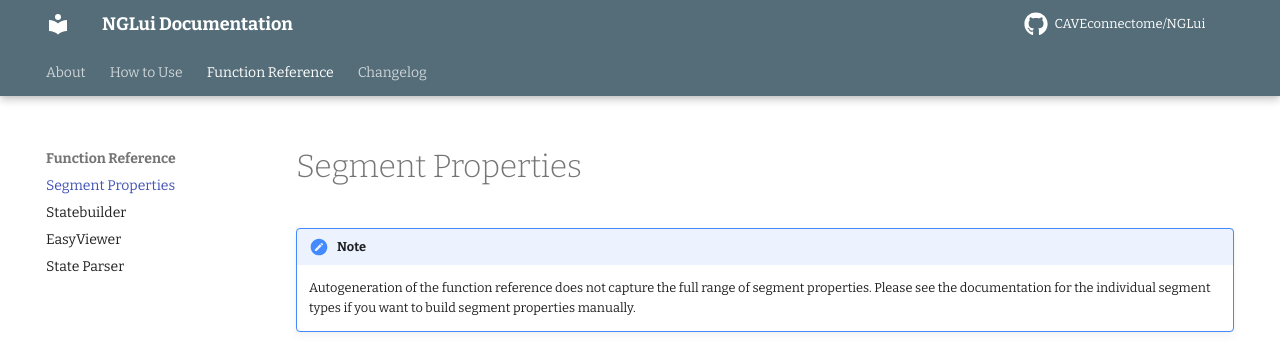
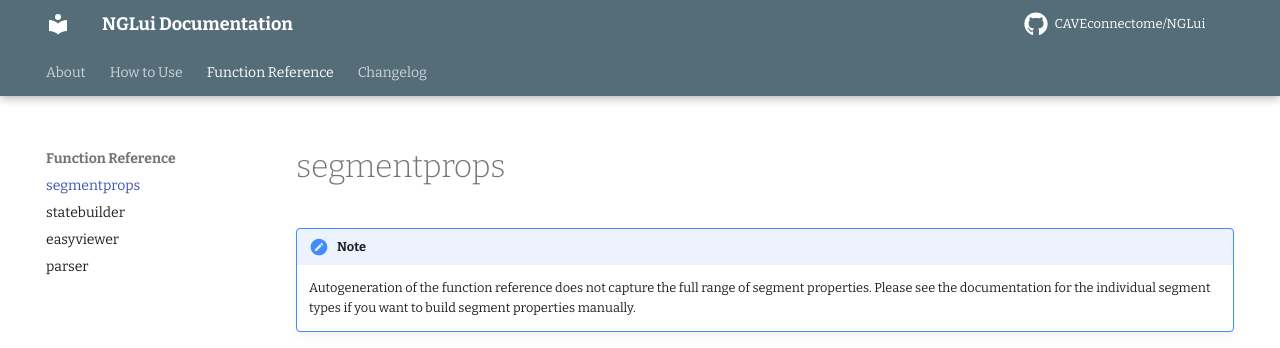
Before and after one commit to CAVEconnectome/nglui, an MkDocs documentation site: the page built from docs/reference/segmentprops.md, in a window 1280 px wide, cut to the strip 0-348 px from the top of the page. Built offline with MkDocs 1.6.1 and Material for MkDocs 9.7.7, drawn with Linux system fonts in a browser that asks for light colours; comment, search, counter and statistics services are not loaded.

```diff
--- a/docs/reference/parser.md
+++ b/docs/reference/parser.md
@@ -1,5 +1,5 @@
 ---
-title: State Parser
+title: parser
 ---
 
 ::: src.nglui.parser
--- a/docs/reference/segmentprops.md
+++ b/docs/reference/segmentprops.md
@@ -1,5 +1,5 @@
 ---
-title: Segment Properties
+title: segmentprops
 ---
 
 !!! note
```
Also changed, not shown: docs/reference/easyviewer.md (+1 -1 lines), docs/reference/statebuilder.md (+4 -2 lines), 1 other file.
